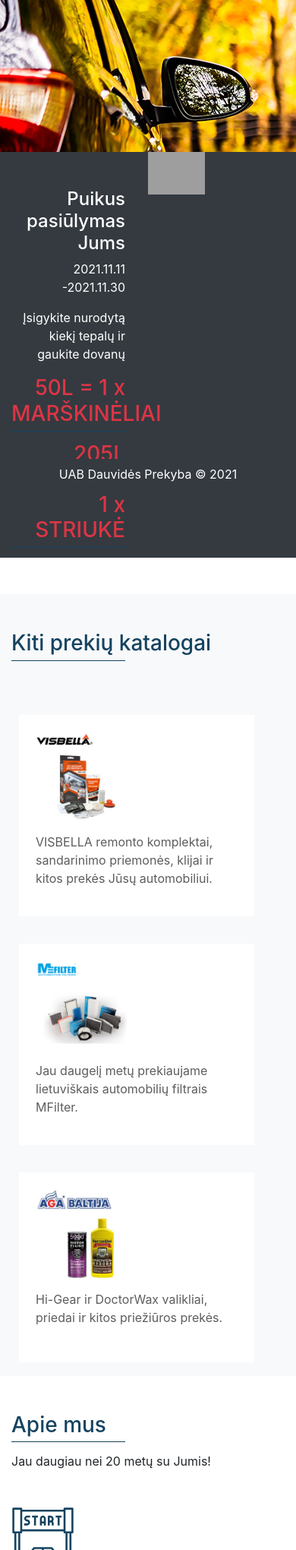
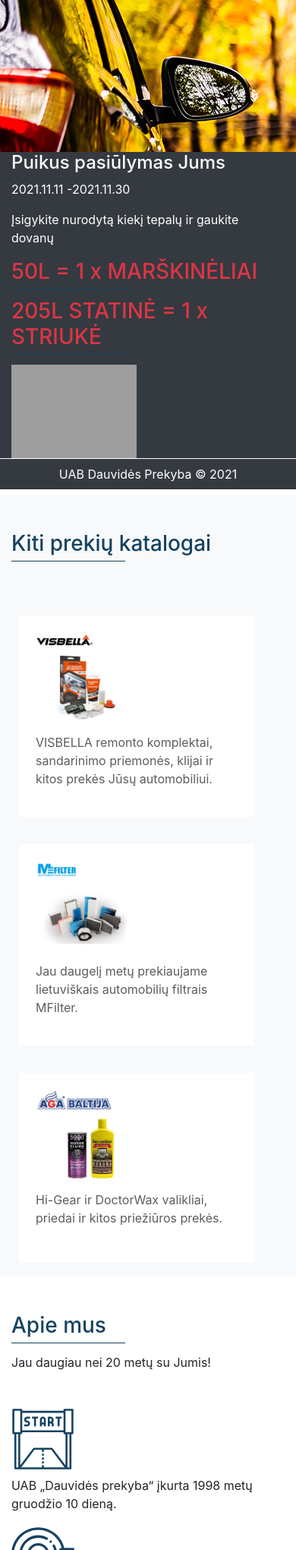
Before and after one commit to RedaDaug/dauvide, a Symfony app: template templates/home/index.html.twig in a window 390 px wide. Shown: the part 200-2240 px from the top of the page at 76% size. Run offline with Twig, Linux system fonts and the light colour scheme; the template is opened without the code that fills it, so the values that code supplies are empty; some libraries are stand-ins or nearby versions; grey boxes are pictures that could not be loaded.

Commit message:
pakeistas small view

```diff
--- a/templates/home/index.html.twig
+++ b/templates/home/index.html.twig
@@ -16,15 +16,15 @@
     <section id="akcija">
         <div class="container bg-dark">
             <div class="row">
-                <div class="col-6 mt-5">
-                    <h2 class="text-white text-right">Puikus pasiūlymas Jums</h2>
-                    <p class="text-white text-right">2021.11.11 -2021.11.30</p>
-                    <p class="text-white text-right">Įsigykite nurodytą kiekį tepalų ir gaukite dovanų</p>
-                    <h3 class="text-danger text-right">50L = 1 x MARŠKINĖLIAI</h3>
-                    <h3 class="text-danger text-right">205L STATINĖ = 1 x STRIUKĖ</h3>
+                <div class="col-md-6 col-sm-12 mt-md-5 mt-sm-1">
+                    <h2 class="text-white text-md-right">Puikus pasiūlymas Jums</h2>
+                    <p class="text-white text-md-right">2021.11.11 -2021.11.30</p>
+                    <p class="text-white text-md-right">Įsigykite nurodytą kiekį tepalų ir gaukite dovanų</p>
+                    <h3 class="text-danger text-md-right">50L = 1 x MARŠKINĖLIAI</h3>
+                    <h3 class="text-danger text-md-right">205L STATINĖ = 1 x STRIUKĖ</h3>
                 </div>
-                <div class="col-6">
-                    <img src=" {{ asset('img/champion_akcija.png') }}" alt="tepalu akcija" width="50%" class="float-left">
+                <div class="col-md-6 col-sm-12">
+                    <img src=" {{ asset('img/champion_akcija.png') }}" alt="tepalu akcija" width="50%" class="float-md-left float-sm-none">
                 </div>
 
             </div>
```
